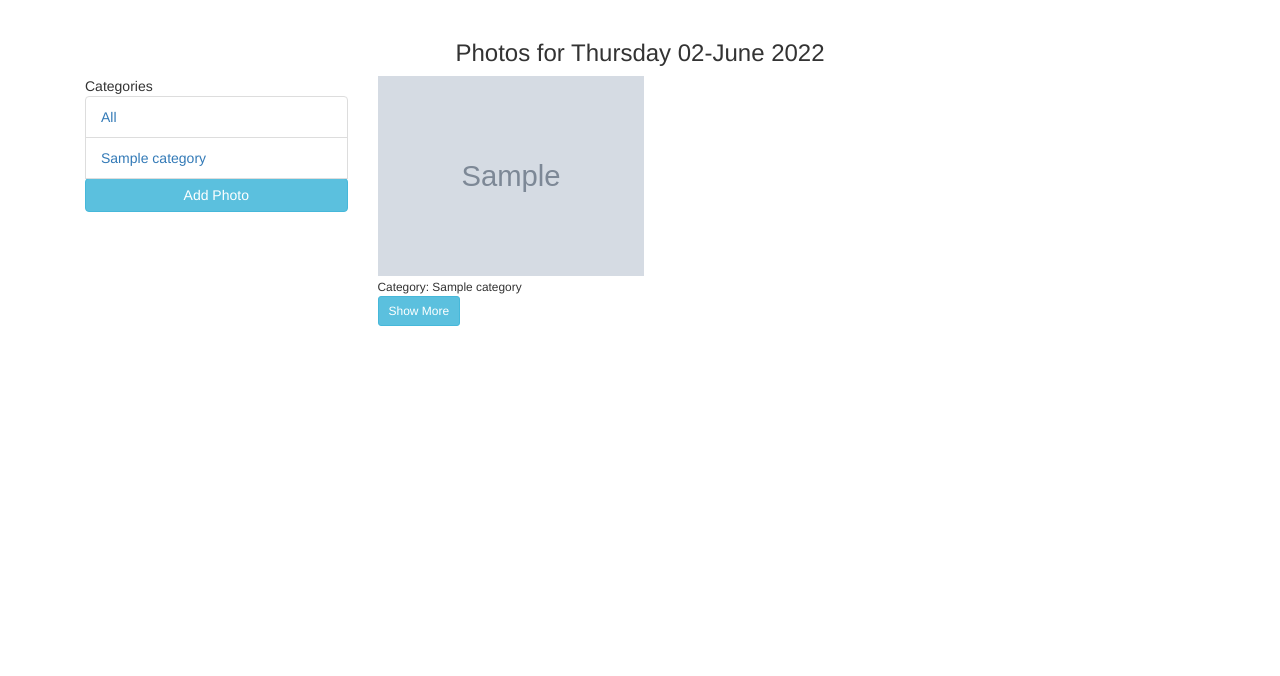
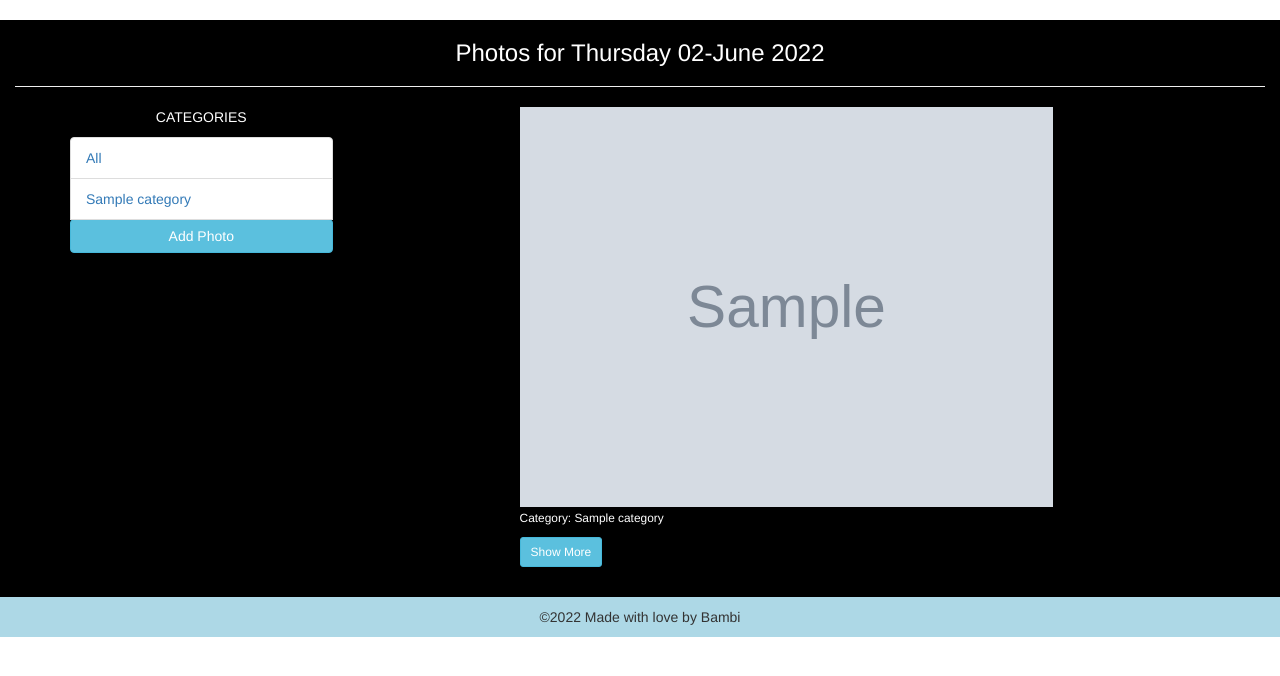
Before and after one commit to Moni-que/DjangoPhotoGallery, a Django app: page / in a window 1280 px wide. Shown: the part 52-728 px from the top of the page. Run offline with Django 4.2, Linux system fonts and the light colour scheme; tables that the repository leaves empty hold one stand-in row (values such as "Sample post"); grey boxes marked "Sample" are stand-in pictures; some libraries are stand-ins or nearby versions.

Commit message:
style pages

```diff
--- a/PhotoGallery/templates/all_images/base.html
+++ b/PhotoGallery/templates/all_images/base.html
@@ -14,17 +14,21 @@
 
     {% block styles %}
     {% bootstrap_css %}
-        <link rel="stylesheet" href="{% static '/css/basephotos.css' %}">
+        <link rel="stylesheet" href="{% static 'css/basephotos.css' %}">
     {% endblock %}
 
 </head>
 <body>
     {% include "navbar.html" %}
 
-    <div class="container">
+    <div class="mycontents container-fluid">
         {% block content %}
         {% endblock %}
     </div>
+
+    <footer class="">
+        <p class="myfooter text-center">&copy;2022 Made with love by Bambi</p>
+    </footer>
 
     {% block scripts %}
         <script src="https://ajax.googleapis.com/ajax/libs/jquery/3.2.1/jquery.min.js"></script>
--- a/PhotoGallery/templates/all_images/gallery.html
+++ b/PhotoGallery/templates/all_images/gallery.html
@@ -3,12 +3,13 @@
 {{ block.super}}
 
     <h3 class="text-center">Photos for {{date|date:"l d-F Y"}}</h3>
+    <hr>
     <div class="container">
         <div class="row">
             <div class="col-md-3">
                 <div class="card">
                     <div class="card-header">
-                        Categories
+                       <p class="text-center">CATEGORIES</p>
                     </div>
                     <ul class="list-group list-group-flush">
                         <li class="list-group-item"><a href="{% url 'gallery' %}">All</a></li>
@@ -19,16 +20,16 @@
                     </ul>
                 </div>
             </div>
-            <div class="col-md-9">
+            <div class="col-md-9 mycolunm">
                 <div class="row">
                     {% for photo in photos %}
-                    <div class="col-md-4">
-                        <div class="card mx-3">
+                    <div class="col-md-4 firstrow">
+                        <div class="card mycard">
                             <img src="{{ photo.image.url }}" class="image-thumbnail" alt="">
                             <div class="card-body">
-                              <small>Category: {{ photo.image_category.name }}</small>
+                              <small class="categoryname">Category: {{ photo.image_category.name }}</small>
                             </div>
-                            <a href="{% url 'photo_details' photo.id %}" class="btn btn-info btn-sm mt-3">Show More</a>
+                            <a href="{% url 'photo_details' photo.id %}" class="btn btn-info btn-sm mt-3 showmorebutton">Show More</a>
                         </div>
                     </div>
                     {% empty %}
--- a/PhotoGallery/views.py
+++ b/PhotoGallery/views.py
@@ -32,7 +32,7 @@ def add_photo(request):
             category, created = Category.objects.get_or_create(none=data['new_category'])
         else:
              category = None
-        photo = Image.objects.create(category = category, description = data['image_description'], image =image)
+        photo = Image.objects.create(category = category, description = data['image_description'], image =image,)
 
         return redirect('gallery')
     context = { 'categories':  categories}
--- a/static/css/basephotos.css
+++ b/static/css/basephotos.css
@@ -1,11 +1,60 @@
-.image-thumbnail{
-    height:200px;
-    object-fit: cover;
+.mycontents{
+  background-color: black;
+  color: white;
 }
 .my-image-div{
-  height: 90vh;
+  height: 100vh;
+}
+hr{
+  color: red;
 }
 .my-image{
   max-height:100%;
   max-width: 100%;
+  display: flex;
+  justify-content: center;
+  margin: auto;
 }
+.myfooter{
+background-color: lightblue;
+padding: 10px;
+}
+.image-thumbnail{
+  height:50vh;
+  object-fit: cover;
+}
+.firstrow{
+  margin-bottom: 30px;
+}
+.showmorebutton{
+  margin-top: 10px;
+}
+.categoryname{
+  margin-top: 15px;
+}
+.mycolunm{
+  display: flex;
+  justify-content: center;
+}
+.mylink{
+  margin-top: 20px;
+}
+.addform{
+  height: 82vh;
+}
+.backbutton{
+  margin-top: 30px;
+  margin-bottom: 20px;
+}
+.thisscard{
+  background-color: white;
+  display: flex;
+  justify-content: center;
+  margin: auto;
+}
+.formcenter{
+  margin: auto;
+}
+.mybutton{
+  margin-bottom: 20px;
+}
```
Also changed, not shown: PhotoGallery/templates/all_images/add.html (+7 -7 lines), PhotoGallery/templates/all_images/photo.html (+5 -3 lines), media/pexels-rajesh-tp-1624487.jpg (added), media/pexels-shantanu-pal-2679501.jpg (added), media/pexels-spencer-davis-4353813.jpg (added), media/pexels-taryn-elliott-3889742.jpg (added), 3 other files.
